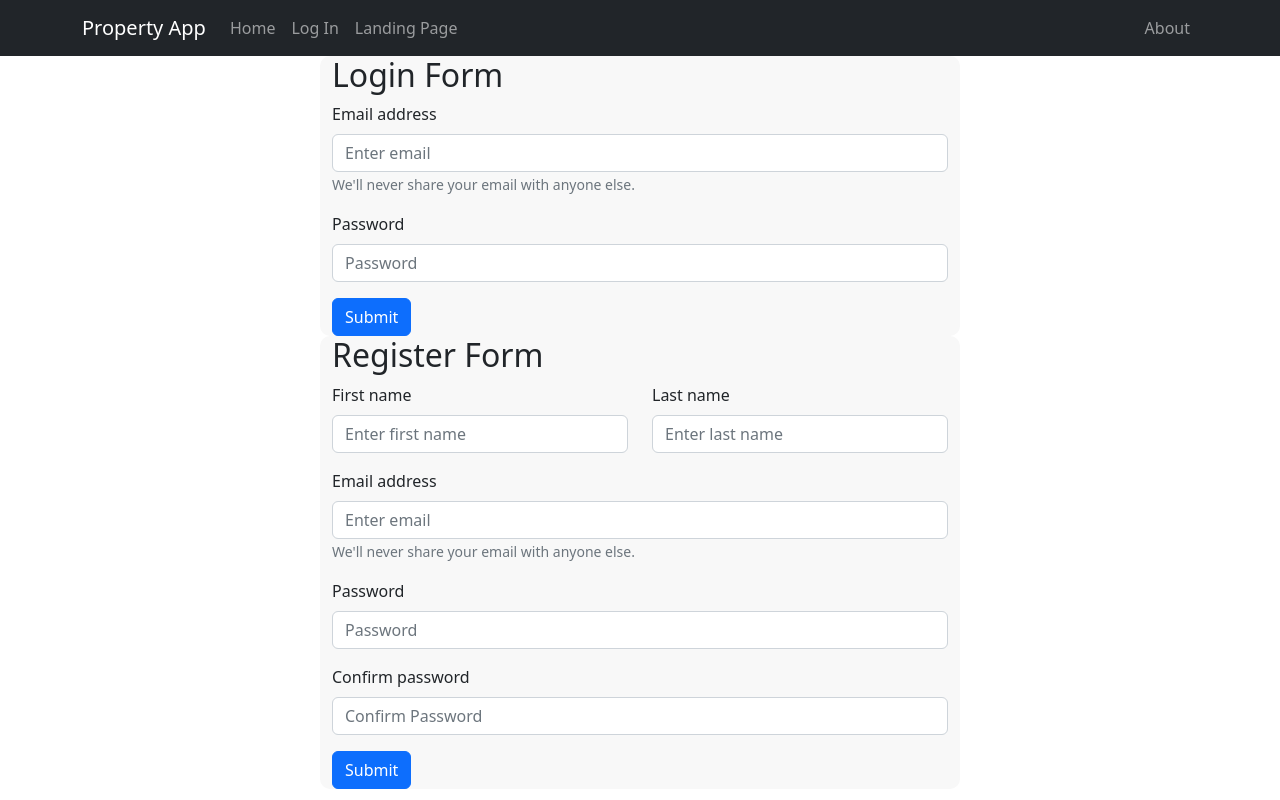
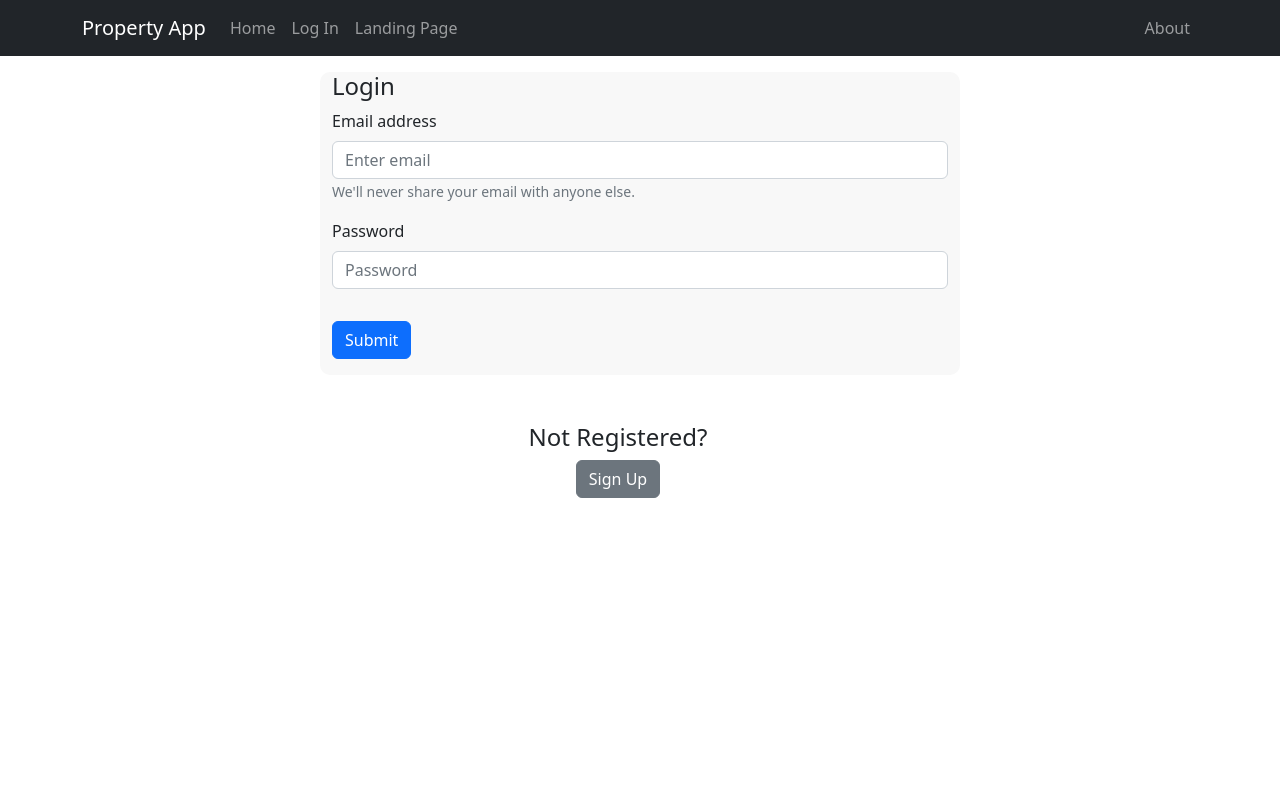
Before and after one commit to halevans/Property-App, a React (Create React App) app in the folder client/: page /login in a window 1280 px wide. Built offline with nearby package versions, Linux system fonts and the light colour scheme.

Commit message:
Created RegisterFormModal

```diff
--- a/client/src/components/LoginForm.js
+++ b/client/src/components/LoginForm.js
@@ -57,7 +57,7 @@ function LoginForm() {
 
   return (
     <>
-      <h2>Login Form</h2>
+      <h4>Login</h4>
       <Form onSubmit={handleLoginSubmit}>
         <Form.Group className="mb-3" controlId="LoginFormEmail">
           <Form.Label>Email address</Form.Label>
@@ -79,7 +79,7 @@ function LoginForm() {
             placeholder="Password"
             onChange={handleInputChange} />
         </Form.Group>
-        <Button variant="primary" type="submit">
+        <Button className="my-3" variant="primary" type="submit">
           Submit
         </Button>
       </Form>
--- a/client/src/components/RegisterForm.js
+++ b/client/src/components/RegisterForm.js
@@ -62,7 +62,6 @@ function RegisterForm() {
 
   return (
     <>
-      <h2>Register Form</h2>
       <Form onSubmit={handleRegisterSubmit}>
         <Row>
           <Col>
--- /dev/null
+++ b/client/src/components/RegisterFormModal.js
@@ -0,0 +1,29 @@
+import React, { useState } from 'react'
+import { Button, Form, Modal } from "react-bootstrap";
+import { newProperty } from '../ApiConfig/api';
+import RegisterForm from './RegisterForm';
+
+function RegisterFormModal(props) {
+
+  return (
+    <Modal
+      backdrop="static"
+      {...props}
+      size="xl"
+      aria-labelledby="contained-modal-title-vcenter"
+      centered
+    >
+      <Modal.Header closeButton>
+        <Modal.Title id="contained-modal-title-vcenter">
+          <p>Register</p>
+        </Modal.Title>
+      </Modal.Header>
+
+      <Modal.Body>
+        <RegisterForm/>
+      </Modal.Body>
+    </Modal>
+  );
+}
+
+export default RegisterFormModal;
--- a/client/src/pages/LoginPage.js
+++ b/client/src/pages/LoginPage.js
@@ -1,17 +1,34 @@
-import React from 'react'
+import React, { useState, useEffect } from 'react';
+import { Button } from 'react-bootstrap'
 import Container from 'react-bootstrap/esm/Container'
 import LoginForm from '../components/LoginForm'
-import RegisterForm from '../components/RegisterForm'
+import RegisterFormModal from '../components/RegisterFormModal'
 
 function LoginPage() {
+
+  const [showRegisterModal, setRegisterModal] = useState(false)
+
+  const toggleRegisterModalOpen = () => {
+    setRegisterModal(true)
+  }
+
+  const toggleRegisterModalClose = () => {
+    setRegisterModal(false)
+  }
+
   return (
     <>
-      <Container style={{ width: '50%', margin: '0 auto', backgroundColor: '#f8f8f8', borderRadius: '10px' }}>
+      <Container style={{ width: '50%', margin: '1em auto', backgroundColor: '#f8f8f8', borderRadius: '10px' }}>
         <LoginForm />
       </Container>
-      <Container style={{ width: '50%', margin: '0 auto', backgroundColor: '#f8f8f8', borderRadius: '10px' }}>
-        <RegisterForm />
+      <Container className="text-center m-5">
+        <h4>Not Registered?</h4>
+        <Button variant="secondary" onClick={toggleRegisterModalOpen}>Sign Up</Button>
       </Container>
+
+      <RegisterFormModal
+                      show={showRegisterModal}
+                      onHide={toggleRegisterModalClose} />
     </>
   )
 }
```
